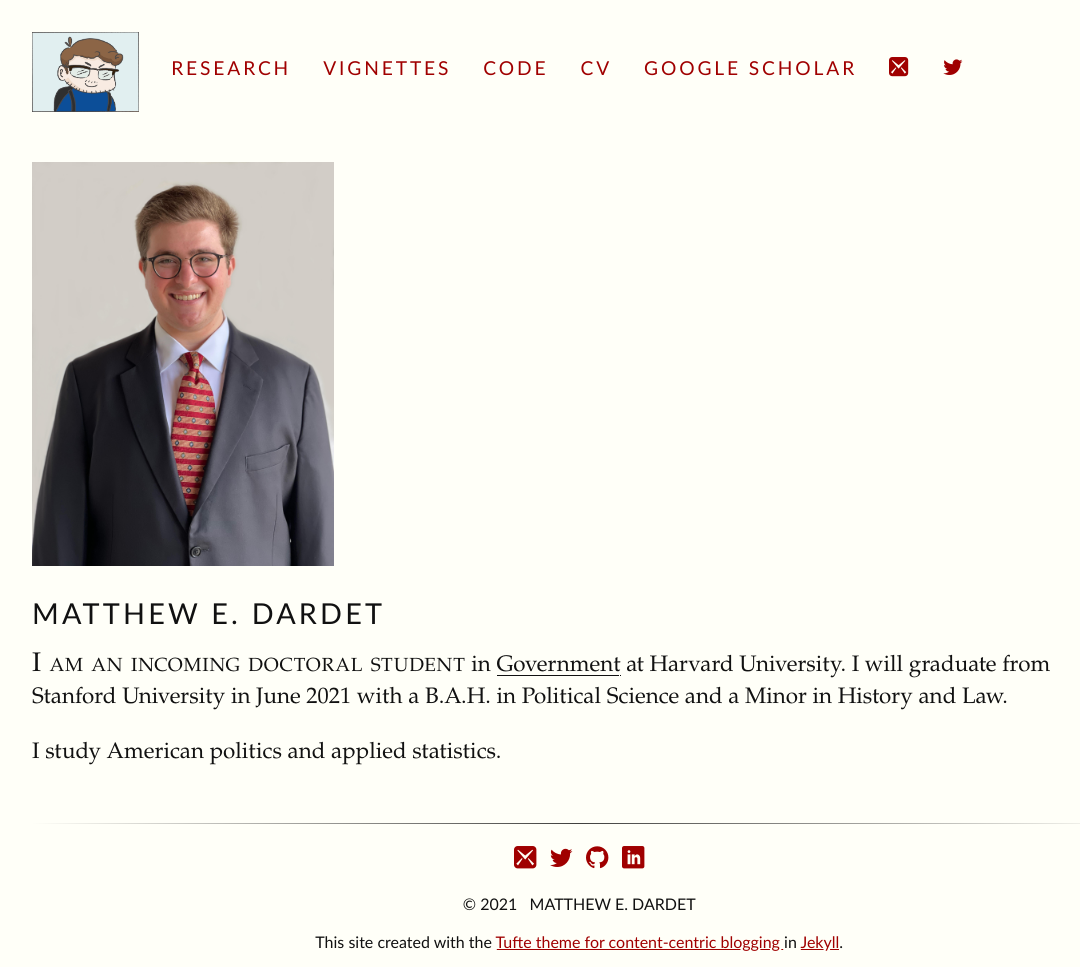
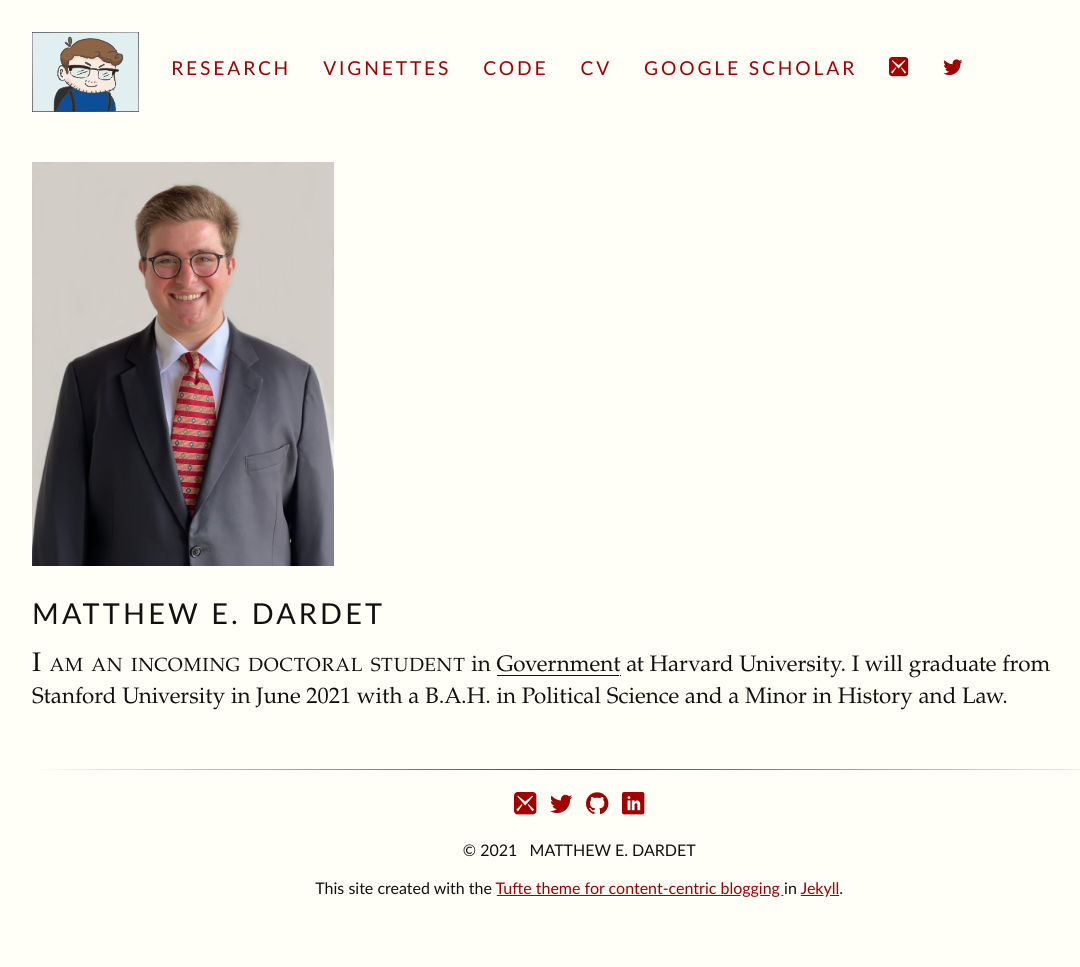
Before and after one commit to matthewdardet/matthewdardet.github.io, a Jekyll site: the page built from index.html, in a window 1280 px wide. Shown: the whole page, without its empty margins (32-1112 px from the left). Built offline with Jekyll 4.4.1, drawn with Linux system fonts in a browser that asks for light colours; some web fonts are replaced; after the commit the page ends 913 px from its top, so only the background shows below that.

```diff
--- a/index.html
+++ b/index.html
@@ -9,5 +9,3 @@
   <h1 class="content-listing-header sans">Matthew E. Dardet</h1>
 
   <p><span class = "newthought"> I am an incoming doctoral student</span> in <a href="https://gov.harvard.edu/">Government</a> at Harvard University. I will graduate from Stanford University in June 2021 with a B.A.H. in Political Science and a Minor in History and Law.</p>
-
-  <p>I study American politics and applied statistics.</p>
```
